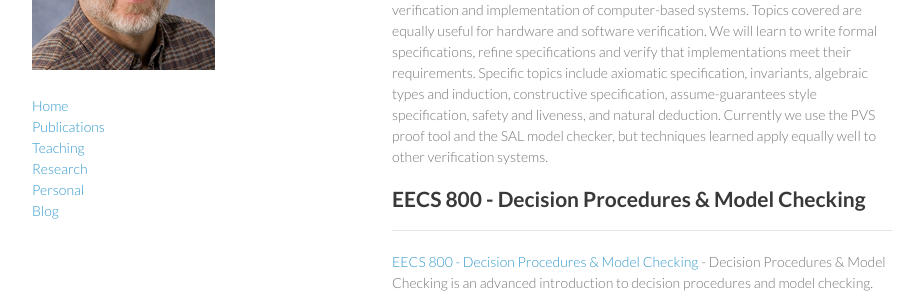
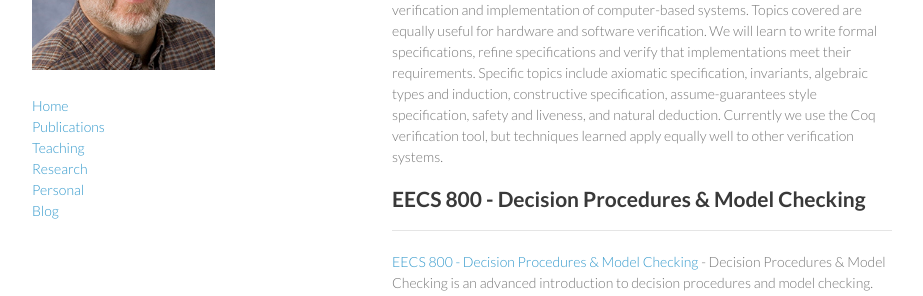
Before and after one commit to palexand/palexand.github.io, a Jekyll site: the page built from teaching.md, in a window 1280 px wide and 900 px high, scrolled down 377 px. Shown: the part 301-597 px from the top of the window, without its empty margins (178-1101 px from the left). Built offline with Jekyll 4.4.1, drawn with Linux system fonts in a browser that asks for light colours; some of the changed text lies outside the part shown.

Commit message:
updating courses for fall 2015

```diff
--- a/_data/teaching.yml
+++ b/_data/teaching.yml
@@ -18,7 +18,7 @@
 - name: EECS 755 - Software Requirements Modeling
   github: palexand
   repo: eecs755
-  description: Software Requirements Modeling and Analysis is an advanced introduction to modern techniques for specification, verification and implementation of computer-based systems. Topics covered are equally useful for hardware and software verification. We will learn to write formal specifications, refine specifications and verify that implementations meet their requirements. Specific topics include axiomatic specification, invariants, algebraic types and induction, constructive specification, assume-guarantees style specification, safety and liveness, and natural deduction. Currently we use the PVS proof tool and the SAL model checker, but techniques learned apply equally well to other verification systems.
+  description: Software Requirements Modeling and Analysis is an advanced introduction to modern techniques for specification, verification and implementation of computer-based systems. Topics covered are equally useful for hardware and software verification. We will learn to write formal specifications, refine specifications and verify that implementations meet their requirements. Specific topics include axiomatic specification, invariants, algebraic types and induction, constructive specification, assume-guarantees style specification, safety and liveness, and natural deduction. Currently we use the Coq verification tool, but techniques learned apply equally well to other verification systems.
   when: 9:30-10:45 TR
   where: 1131 Learned Hall
 
```
